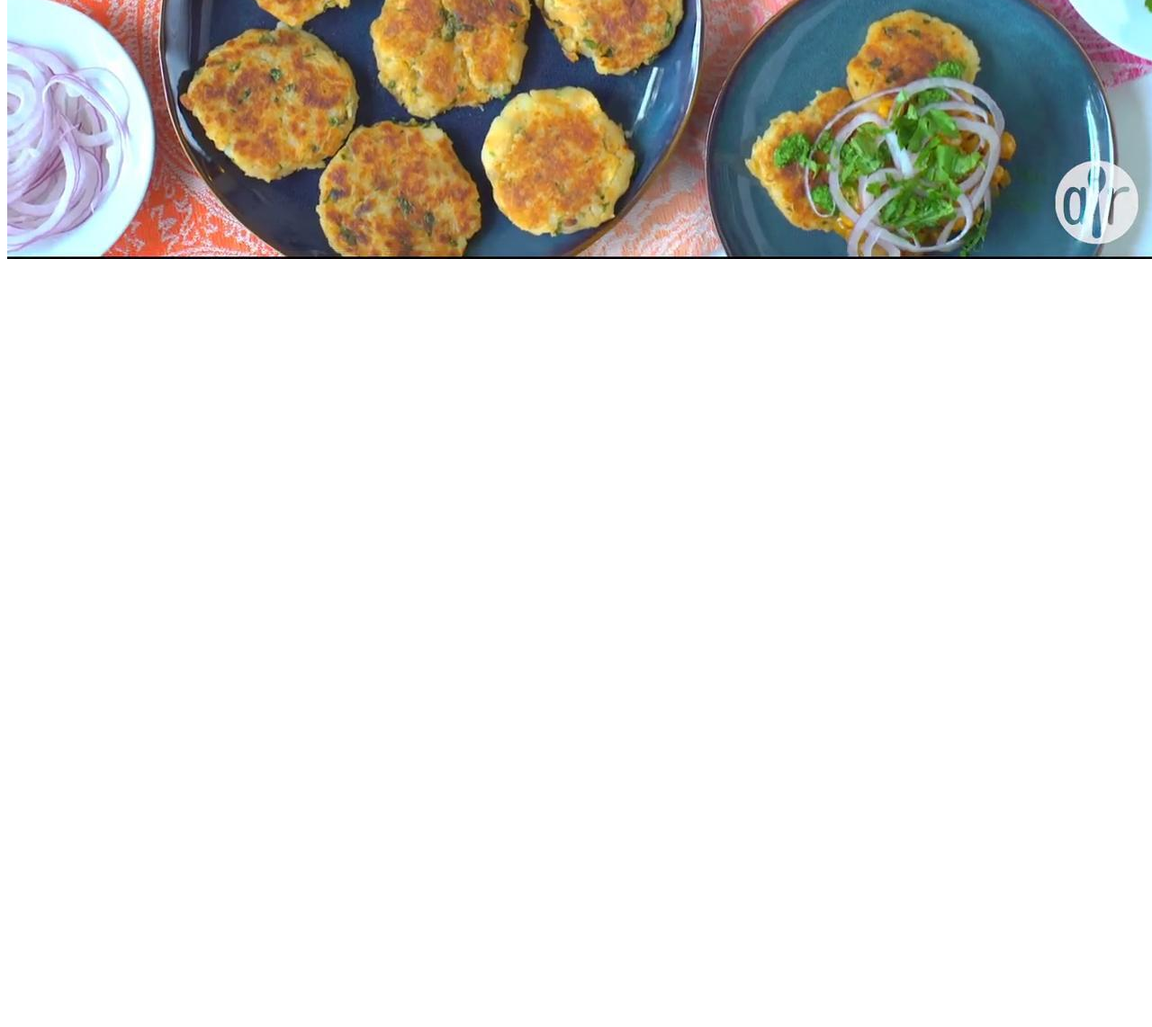
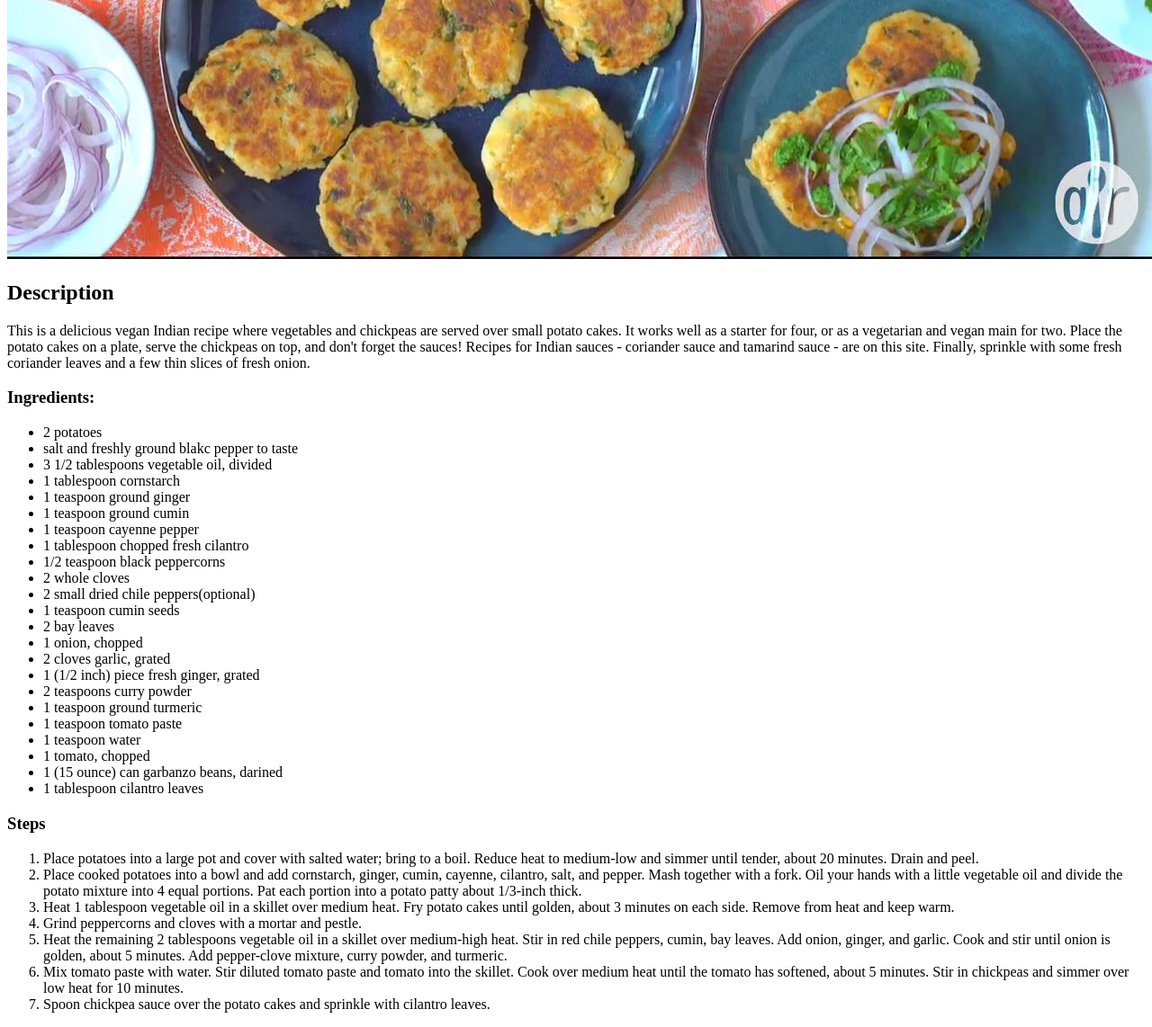
Before and after one commit to CurrentlyGen/odin-recipes, a plain HTML site: page recipes/indian-chole.html in a window 1280 px wide. Shown: the part 512-1654 px from the top of the page at 90% size. Before the commit the page ends 812 px from the top, so only its background shows below. Drawn offline with Linux system fonts and the light colour scheme.

Commit message:
Add description, ingredients and steps to the recipe

```diff
--- a/recipes/indian-chole.html
+++ b/recipes/indian-chole.html
@@ -7,5 +7,71 @@
     <body>
         <h1>Indian Chole Aloo Tikki</h1>
         <img src="../images/indian-chole.jpg">
+        <h2>Description</h2>
+        <p>
+            This is a delicious vegan Indian recipe where vegetables and chickpeas are served over small potato
+            cakes. It works well as a starter for four, or as a vegetarian and vegan main for two. Place the
+            potato cakes on a plate, serve the chickpeas on top, and don't forget the sauces! Recipes for Indian
+            sauces - coriander sauce and tamarind sauce - are on this site. Finally, sprinkle with some fresh
+            coriander leaves and a few thin slices of fresh onion.
+        </p>
+        <h3>Ingredients:</h3>
+        <ul>
+            <li>2 potatoes</li>
+            <li>salt and freshly ground blakc pepper to taste</li>
+            <li>3 1/2 tablespoons vegetable oil, divided</li>
+            <li>1 tablespoon cornstarch</li>
+            <li>1 teaspoon ground ginger</li>
+            <li>1 teaspoon ground cumin</li>
+            <li>1 teaspoon cayenne pepper</li>
+            <li>1 tablespoon chopped fresh cilantro</li>
+            <li>1/2 teaspoon black peppercorns</li>
+            <li>2 whole cloves</li>
+            <li>2 small dried chile peppers(optional)</li>
+            <li>1 teaspoon cumin seeds</li>
+            <li>2 bay leaves</li>
+            <li>1 onion, chopped</li>
+            <li>2 cloves garlic, grated</li>
+            <li>1 (1/2 inch) piece fresh ginger, grated</li>
+            <li>2 teaspoons curry powder</li>
+            <li>1 teaspoon ground turmeric</li>
+            <li>1 teaspoon tomato paste</li>
+            <li>1 teaspoon water</li>
+            <li>1 tomato, chopped</li>
+            <li>1 (15 ounce) can garbanzo beans, darined</li>
+            <li>1 tablespoon cilantro leaves</li>
+        </ul>
+        <h3>Steps</h3>
+        <ol>
+            <li>
+                Place potatoes into a large pot and cover with salted water; bring to a boil. Reduce heat to medium-low
+                and simmer until tender, about 20 minutes. Drain and peel.
+            </li>
+            <li>
+                Place cooked potatoes into a bowl and add cornstarch, ginger, cumin, cayenne, cilantro, salt, and pepper.
+                Mash together with a fork. Oil your hands with a little vegetable oil and divide the potato mixture into
+                4 equal portions. Pat each portion into a potato patty about 1/3-inch thick.
+            </li>
+            <li>
+                Heat 1 tablespoon vegetable oil in a skillet over medium heat. Fry potato cakes until golden, about 3
+                minutes on each side. Remove from heat and keep warm.
+            </li>
+            <li>
+                Grind peppercorns and cloves with a mortar and pestle.
+            </li>
+            <li>
+                Heat the remaining 2 tablespoons vegetable oil in a skillet over medium-high heat. Stir in red chile
+                peppers, cumin, bay leaves. Add onion, ginger, and garlic. Cook and stir until onion is golden, about
+                5 minutes. Add pepper-clove mixture, curry powder, and turmeric.
+            </li>
+            <li>
+                Mix tomato paste with water. Stir diluted tomato paste and tomato into the skillet. Cook over medium
+                heat until the tomato has softened, about 5 minutes. Stir in chickpeas and simmer over low heat for
+                10 minutes.
+            </li>
+            <li>
+                Spoon chickpea sauce over the potato cakes and sprinkle with cilantro leaves.
+            </li>
+        </ol>
     </body>
 </html>
```
